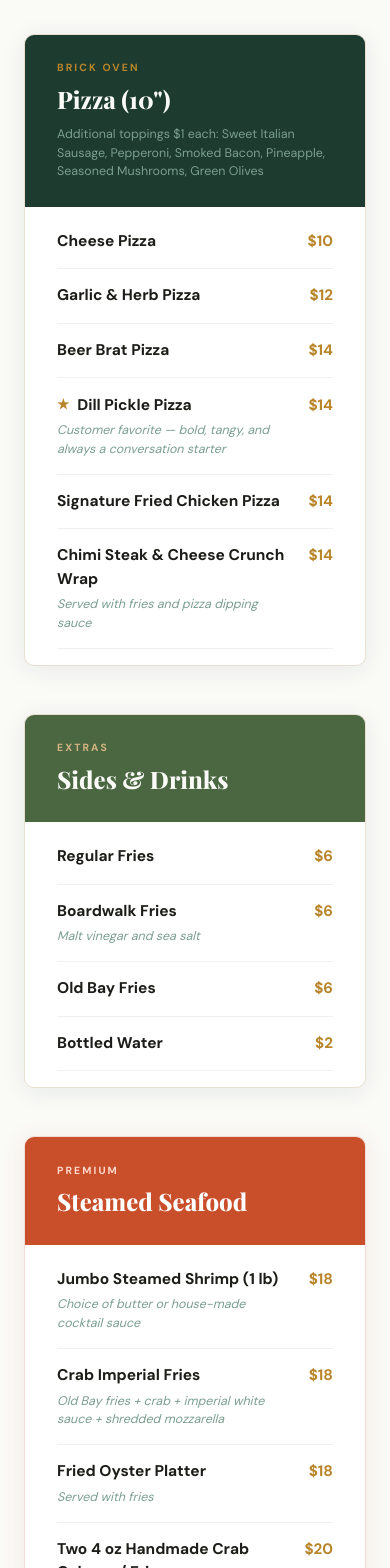
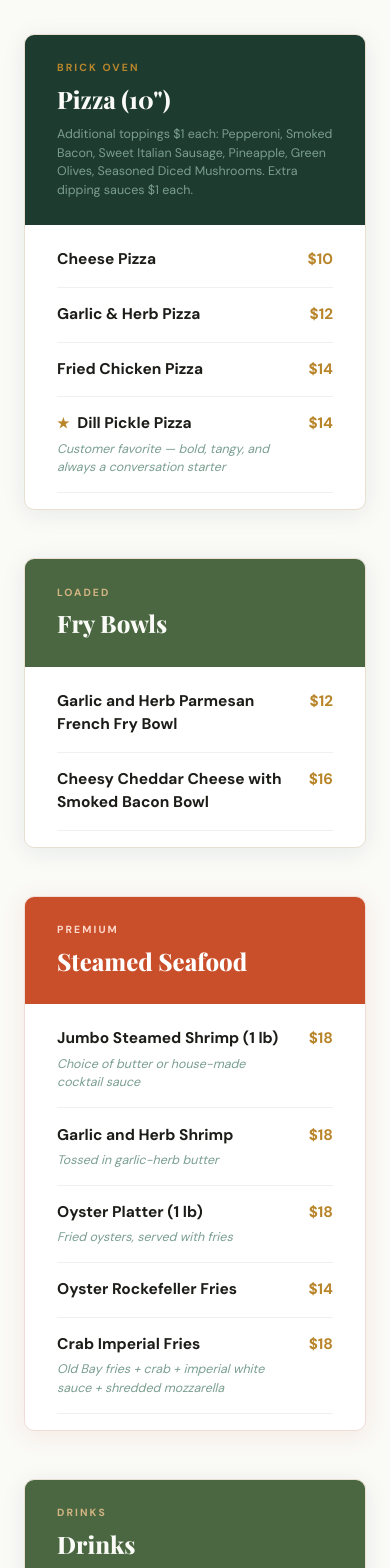
Before and after one commit to tryfabulousfoods-spec/tryfabulousfoods, a Next.js app: page /menu in a window 390 px wide. Shown: the part 432-2000 px from the top of the page. Built offline with nearby package versions, Linux system fonts and the light colour scheme.

Commit message:
Update menu to current items and pricing; refresh homepage wording; add phone and budget fields to contact form

```diff
--- a/app/contact/page.tsx
+++ b/app/contact/page.tsx
@@ -48,6 +48,10 @@ export default function ContactPage() {
                     <label style={{ display: "block", fontSize: "0.8rem", fontWeight: 700, color: "#555", marginBottom: "0.4rem", letterSpacing: 1, textTransform: "uppercase" }}>Email *</label>
                     <input name="email" type="email" required style={{ width: "100%", padding: "0.75rem", border: "1px solid #ddd", borderRadius: 4, fontSize: "0.95rem", fontFamily: "Georgia, serif" }} />
                   </div>
+                  <div>
+                    <label style={{ display: "block", fontSize: "0.8rem", fontWeight: 700, color: "#555", marginBottom: "0.4rem", letterSpacing: 1, textTransform: "uppercase" }}>Phone Number *</label>
+                    <input name="phone" type="tel" required style={{ width: "100%", padding: "0.75rem", border: "1px solid #ddd", borderRadius: 4, fontSize: "0.95rem", fontFamily: "Georgia, serif" }} />
+                  </div>
                 </div>
                 <div style={{ marginBottom: "1rem" }}>
                   <label style={{ display: "block", fontSize: "0.8rem", fontWeight: 700, color: "#555", marginBottom: "0.4rem", letterSpacing: 1, textTransform: "uppercase" }}>Event Date *</label>
@@ -68,9 +72,13 @@ export default function ContactPage() {
                     <option>5,000+</option>
                   </select>
                 </div>
+                <div style={{ marginBottom: "1rem" }}>
+                  <label style={{ display: "block", fontSize: "0.8rem", fontWeight: 700, color: "#555", marginBottom: "0.4rem", letterSpacing: 1, textTransform: "uppercase" }}>Event Budget</label>
+                  <input name="budget" style={{ width: "100%", padding: "0.75rem", border: "1px solid #ddd", borderRadius: 4, fontSize: "0.95rem", fontFamily: "Georgia, serif" }} placeholder="$" />
+                </div>
                 <div style={{ marginBottom: "1.5rem" }}>
                   <label style={{ display: "block", fontSize: "0.8rem", fontWeight: 700, color: "#555", marginBottom: "0.4rem", letterSpacing: 1, textTransform: "uppercase" }}>Tell Us About Your Event</label>
-                  <textarea name="body" rows={5} style={{ width: "100%", padding: "0.75rem", border: "1px solid #ddd", borderRadius: 4, fontSize: "0.95rem", fontFamily: "Georgia, serif", resize: "vertical" }} placeholder="Festival, corporate event, private party... any details help!" />
+                  <textarea name="body" rows={5} style={{ width: "100%", padding: "0.75rem", border: "1px solid #ddd", borderRadius: 4, fontSize: "0.95rem", fontFamily: "Georgia, serif", resize: "vertical" }} placeholder="Festival, corporate event... any details help!" />
                 </div>
                 <button type="submit" style={{
                   background: "#D94F00", color: "#fff", padding: "1rem 2rem",
--- a/app/menu/page.tsx
+++ b/app/menu/page.tsx
@@ -5,26 +5,27 @@ import Link from "next/link";
 const pizzaItems = [
   { name: "Cheese Pizza", price: "$10", note: "" },
   { name: "Garlic & Herb Pizza", price: "$12", note: "" },
-  { name: "Beer Brat Pizza", price: "$14", note: "" },
+  { name: "Fried Chicken Pizza", price: "$14", note: "" },
   { name: "Dill Pickle Pizza", price: "$14", note: "Customer favorite — bold, tangy, and always a conversation starter", star: true },
-  { name: "Signature Fried Chicken Pizza", price: "$14", note: "" },
-  { name: "Chimi Steak & Cheese Crunch Wrap", price: "$14", note: "Served with fries and pizza dipping sauce" },
 ];
 
-const toppings = ["Sweet Italian Sausage", "Pepperoni", "Smoked Bacon", "Pineapple", "Seasoned Mushrooms", "Green Olives"];
+const toppings = ["Pepperoni", "Smoked Bacon", "Sweet Italian Sausage", "Pineapple", "Green Olives", "Seasoned Diced Mushrooms"];
 
-const sidesItems = [
-  { name: "Regular Fries", price: "$6", note: "" },
-  { name: "Boardwalk Fries", price: "$6", note: "Malt vinegar and sea salt" },
-  { name: "Old Bay Fries", price: "$6", note: "" },
+const bowlsItems = [
+  { name: "Garlic and Herb Parmesan French Fry Bowl", price: "$12", note: "" },
+  { name: "Cheesy Cheddar Cheese with Smoked Bacon Bowl", price: "$16", note: "" },
+];
+
+const drinksItems = [
   { name: "Bottled Water", price: "$2", note: "" },
 ];
 
 const seafoodItems = [
   { name: "Jumbo Steamed Shrimp (1 lb)", price: "$18", note: "Choice of butter or house-made cocktail sauce" },
+  { name: "Garlic and Herb Shrimp", price: "$18", note: "Tossed in garlic-herb butter" },
+  { name: "Oyster Platter (1 lb)", price: "$18", note: "Fried oysters, served with fries" },
+  { name: "Oyster Rockefeller Fries", price: "$14", note: "" },
   { name: "Crab Imperial Fries", price: "$18", note: "Old Bay fries + crab + imperial white sauce + shredded mozzarella" },
-  { name: "Fried Oyster Platter", price: "$18", note: "Served with fries" },
-  { name: "Two 4 oz Handmade Crab Cakes w/ Fries", price: "$20", note: "Steamed" },
 ];
 
 function MenuItem({ name, price, note, star }: { name: string; price: string; note?: string; star?: boolean }) {
@@ -100,7 +101,7 @@ export default function MenuPage() {
                 <div style={{ color: "#B8852A", fontSize: "0.65rem", letterSpacing: "0.2em", textTransform: "uppercase", fontWeight: 700, marginBottom: "0.3rem", fontFamily: "var(--font-body, 'DM Sans', sans-serif)" }}>Brick Oven</div>
                 <h2 style={{ color: "#FAFAF7", fontWeight: 800, fontSize: "1.5rem", margin: 0, fontFamily: "var(--font-display, 'Playfair Display', serif)" }}>Pizza (10")</h2>
                 <div style={{ color: "#7A9E90", fontSize: "0.78rem", marginTop: "0.5rem", fontFamily: "var(--font-body, 'DM Sans', sans-serif)" }}>
-                  Additional toppings $1 each: {toppings.join(", ")}
+                  Additional toppings $1 each: {toppings.join(", ")}. Extra dipping sauces $1 each.
                 </div>
               </div>
               <ul style={{ listStyle: "none", margin: 0, padding: "0.5rem 2rem 1rem" }}>
@@ -110,14 +111,14 @@ export default function MenuPage() {
               </ul>
             </div>
 
-            {/* SIDES */}
+            {/* FRY BOWLS */}
             <div style={{ background: "#fff", borderRadius: 10, overflow: "hidden", boxShadow: "0 4px 24px rgba(30,59,47,0.08)", border: "1px solid #E8DFD0" }}>
               <div style={{ background: "#4A6741", padding: "1.6rem 2rem" }}>
-                <div style={{ color: "#D4B483", fontSize: "0.65rem", letterSpacing: "0.2em", textTransform: "uppercase", fontWeight: 700, marginBottom: "0.3rem", fontFamily: "var(--font-body, 'DM Sans', sans-serif)" }}>Extras</div>
-                <h2 style={{ color: "#FAFAF7", fontWeight: 800, fontSize: "1.5rem", margin: 0, fontFamily: "var(--font-display, 'Playfair Display', serif)" }}>Sides & Drinks</h2>
+                <div style={{ color: "#D4B483", fontSize: "0.65rem", letterSpacing: "0.2em", textTransform: "uppercase", fontWeight: 700, marginBottom: "0.3rem", fontFamily: "var(--font-body, 'DM Sans', sans-serif)" }}>Loaded</div>
+                <h2 style={{ color: "#FAFAF7", fontWeight: 800, fontSize: "1.5rem", margin: 0, fontFamily: "var(--font-display, 'Playfair Display', serif)" }}>Fry Bowls</h2>
               </div>
               <ul style={{ listStyle: "none", margin: 0, padding: "0.5rem 2rem 1rem" }}>
-                {sidesItems.map((item) => (
+                {bowlsItems.map((item) => (
                   <MenuItem key={item.name} {...item} />
                 ))}
               </ul>
@@ -131,6 +132,19 @@ export default function MenuPage() {
               </div>
               <ul style={{ listStyle: "none", margin: 0, padding: "0.5rem 2rem 1rem" }}>
                 {seafoodItems.map((item) => (
+                  <MenuItem key={item.name} {...item} />
+                ))}
+              </ul>
+            </div>
+
+            {/* DRINKS */}
+            <div style={{ background: "#fff", borderRadius: 10, overflow: "hidden", boxShadow: "0 4px 24px rgba(30,59,47,0.08)", border: "1px solid #E8DFD0" }}>
+              <div style={{ background: "#4A6741", padding: "1.6rem 2rem" }}>
+                <div style={{ color: "#D4B483", fontSize: "0.65rem", letterSpacing: "0.2em", textTransform: "uppercase", fontWeight: 700, marginBottom: "0.3rem", fontFamily: "var(--font-body, 'DM Sans', sans-serif)" }}>Drinks</div>
+                <h2 style={{ color: "#FAFAF7", fontWeight: 800, fontSize: "1.5rem", margin: 0, fontFamily: "var(--font-display, 'Playfair Display', serif)" }}>Drinks</h2>
+              </div>
+              <ul style={{ listStyle: "none", margin: 0, padding: "0.5rem 2rem 1rem" }}>
+                {drinksItems.map((item) => (
                   <MenuItem key={item.name} {...item} />
                 ))}
               </ul>
@@ -157,7 +171,7 @@ export default function MenuPage() {
               Book Us for Your Event
             </h2>
             <p style={{ color: "#7A9E90", fontSize: "0.9rem", lineHeight: 1.75, marginBottom: "1.75rem" }}>
-              We bring brick oven pizza and fresh steamed seafood straight to your festival, private event, or corporate gathering.
+              We bring brick oven pizza and fresh steamed seafood straight to your festival or corporate event.
             </p>
             <Link href="/contact" style={{
               background: "#B8852A", color: "#fff", padding: "0.9rem 2.25rem", borderRadius: 4,
--- a/app/page.tsx
+++ b/app/page.tsx
@@ -55,7 +55,7 @@ export default function Home() {
               maxWidth: 440,
               fontFamily: "var(--font-body, 'DM Sans', sans-serif)",
             }}>
-              We cook fresh pizza in under 2 minutes and serve the freshest steamed seafood in Virginia — shrimp, snow crab legs, mussels, crawfish &amp; more.
+              We cook fresh pizza in under 2 minutes and serve the freshest steamed seafood in Virginia — shrimp, oysters, crab &amp; more.
             </p>
 
             <div style={{ display: "flex", gap: "1rem", flexWrap: "wrap", marginTop: "0.5rem" }}>
@@ -200,8 +200,8 @@ export default function Home() {
             <div style={{ display: "grid", gridTemplateColumns: "1fr 1fr", gap: "1rem" }}>
               {[
                 { icon: "🔥", title: "Brick Oven Speed", desc: "Pizza fresh in under 2 minutes — perfect for high-volume events with thousands of guests." },
-                { icon: "🦞", title: "Fresh Seafood Daily", desc: "Shrimp, snow crab, mussels, crawfish & rotating seasonal specials." },
-                { icon: "🎪", title: "Event Specialists", desc: "Built and equipped for large festivals, fairs, corporate events & private parties." },
+                { icon: "🦞", title: "Fresh Seafood Daily", desc: "Shrimp, oysters, and crab." },
+                { icon: "🎪", title: "Event Specialists", desc: "Built and equipped for large festivals and corporate events." },
                 { icon: "🗺️", title: "Virginia-Wide", desc: "We travel statewide to bring the full experience directly to your event." },
               ].map(({ icon, title, desc }) => (
                 <div key={title} className="card" style={{ padding: "1.5rem 1.25rem" }}>
@@ -684,7 +684,7 @@ export default function Home() {
               Want to Know Where We&apos;ll Be?
             </h2>
             <p style={{ color: "#7A9E90", lineHeight: 1.85, marginBottom: "2.5rem", fontSize: "1rem", fontFamily: "var(--font-body, 'DM Sans', sans-serif)" }}>
-              Follow us on Facebook and Instagram — we post weekly updates on where to find the truck.
+              Follow us on Facebook and Instagram for truck updates and event announcements.
             </p>
             <div style={{ display: "flex", gap: "1rem", justifyContent: "center", flexWrap: "wrap" }}>
               <a href="https://www.facebook.com/tryfabulousfoods" target="_blank" rel="noopener noreferrer" style={{
@@ -735,7 +735,7 @@ export default function Home() {
               <em style={{ color: "#C94E2A", fontStyle: "italic" }}>to Your Event</em>
             </h2>
             <p style={{ color: "#6B6860", lineHeight: 1.8, marginBottom: "2rem", fontSize: "1rem", maxWidth: 440, margin: "0 auto 2rem" }}>
-              Festivals, fairs, corporate events, or private parties — we bring the brick oven to you, anywhere in Virginia.
+              Festivals and corporate events — we bring the brick oven to you, anywhere in Virginia.
             </p>
             <Link href="/contact" className="btn-primary">Book an Event</Link>
           </div>
```
